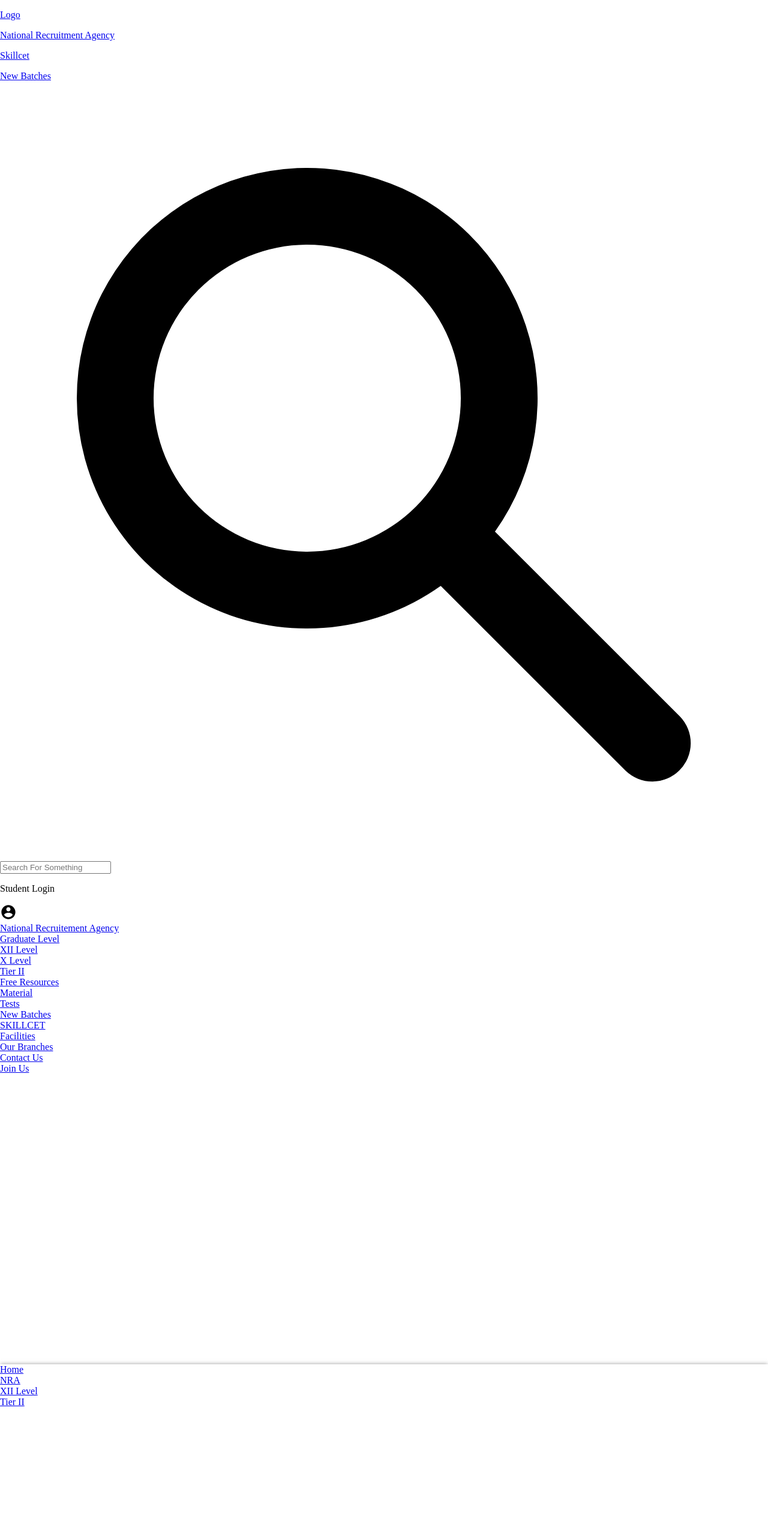
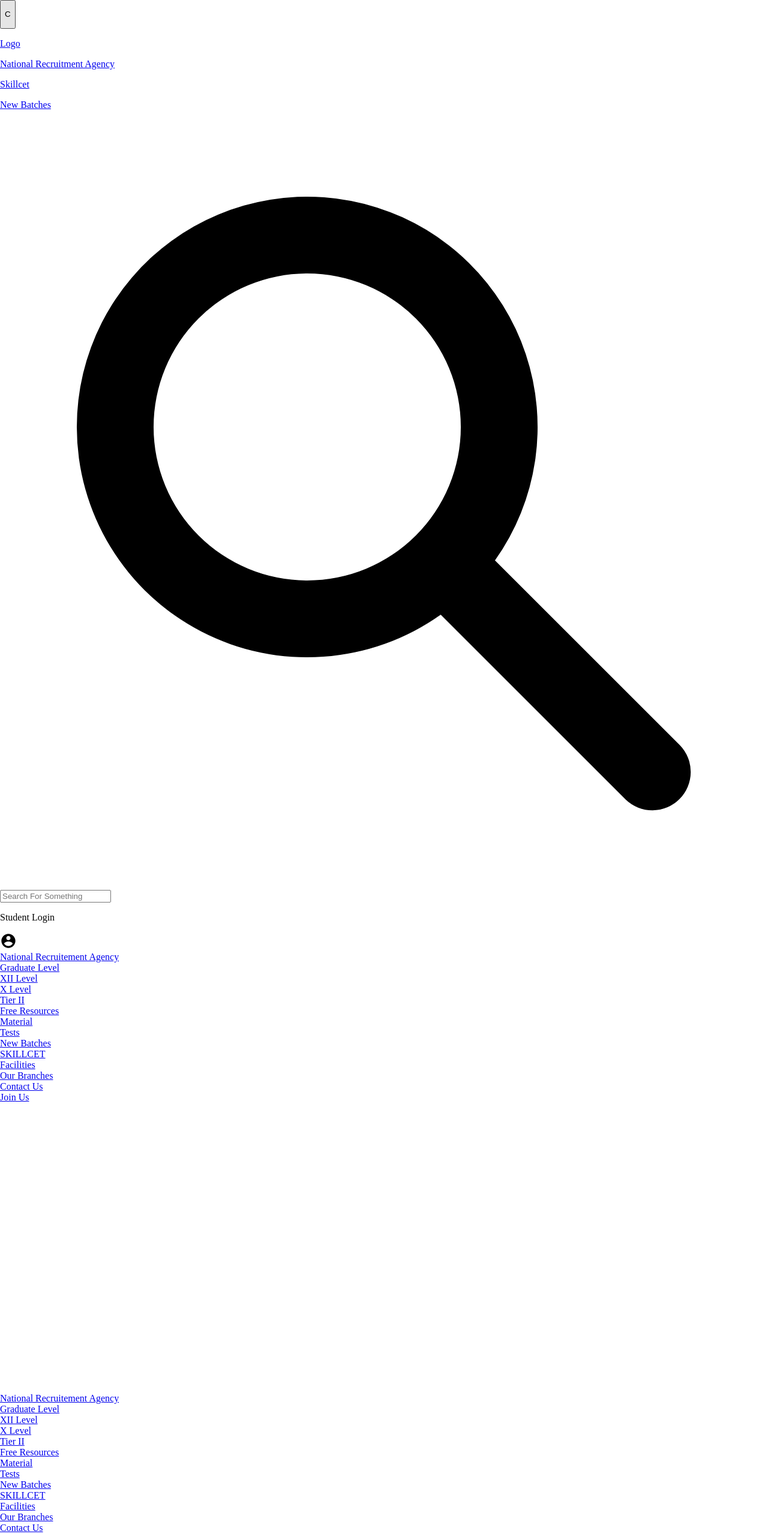
Before and after one commit to Skillcet/Skillcet, a Next.js app: page /TierII in a window 1280 px wide. Shown: the top 2558 px of the page at 60% size. Before the commit the page ends 2347 px from the top, so only its background shows below. Built offline with nearby package versions, Linux system fonts and the light colour scheme.

Commit message:
sidebar sliding now

```diff
--- a/components/Body.js
+++ b/components/Body.js
@@ -1,12 +1,19 @@
 import React from "react";
+import { useState } from "react";
 import Banner from "../components/Banner";
 import Post from "../components/Post";
 import Menu from "../components/Menu";
 import TabSelector from "./TabSelector";
-function Body({ banner, tabOption }) {
+function Body({ banner, tabOption, isOpen }) {
   return (
     <div className="mb-14 md:mb-0 md:mr-8 3xl:mr-0 ">
-      <div className="hidden lg:inline-flex  shadow-md fixed w-72 fixed?md:h-(screen-18) top-12 sm:top-16 md:top-18 bg-white z-10  overflow-x-hidden overflow-y-auto menuheight  ">
+      <div
+        className={`hidden lg:inline-flex  shadow-md fixed w-72 fixed?md:h-(screen-18) top-12 sm:top-16 md:top-18 bg-white z-10  overflow-x-hidden overflow-y-auto menuheight transform ${
+          isOpen
+            ? "translate-x-0 ease-out transition duration-200"
+            : "-translate-x-full ease-in transition duration-200"
+        }  `}
+      >
         <Menu />
       </div>
       <div className="grid grid-cols-1  md:grid-cols-5 mt-4 max-w-screen-xl lg:ml-72 3xl:mx-auto">
@@ -14,7 +21,11 @@ function Body({ banner, tabOption }) {
           {banner && <Banner />}
           {tabOption && <TabSelector tabOption={tabOption} />}
         </div>
-        <div className="hidden md:inline-flex bg-green-600 h-40"></div>
+        <div
+          className={`hidden md:inline-flex ${
+            isOpen ? "bg-blue-500" : "bg-red-500"
+          } h-40`}
+        ></div>
       </div>
     </div>
   );
--- a/components/Header.js
+++ b/components/Header.js
@@ -1,11 +1,11 @@
-import React from "react";
+import React, { useState } from "react";
 import Link from "next/link";
 import Image from "next/image";
 import { SearchIcon } from "@heroicons/react/solid";
 import { useRouter } from "next/router";
 import AccountCircleIcon from "@material-ui/icons/AccountCircle";
 
-function Header() {
+function Header({ isOpen, SetIsOpen }) {
   const router = useRouter();
   return (
     <header className="w-full top-0 z-50 sticky  shadow-md bg-white">
@@ -13,6 +13,9 @@ function Header() {
         <div className="w-1/4 md:w-1/2 flex justify-around">
           {/* logo */}
           <div className="relative flex-auto flex justify-around items-center">
+            <button onClick={() => SetIsOpen(!isOpen)}>
+              <p>C</p>
+            </button>
             <Link href="/">
               <a>
                 <p>Logo</p>
--- a/components/layout.js
+++ b/components/layout.js
@@ -1,15 +1,18 @@
 import Head from "next/head";
 import Header from "../components/Header";
 import MobileHeader from "../components/MobileHeader";
-
-export default function Layout({ children, pageTitle }) {
+import Body from "../components/Body";
+import { useState } from "react";
+export default function Layout({ children, pageTitle, banner, tabOption }) {
+  const [isOpen, SetIsOpen] = useState(1);
   return (
     <>
       <Head>
         <title>{pageTitle}</title>
         <link rel="icon" href="/favicon.ico" />
       </Head>
-      <Header />
+      <Header SetIsOpen={SetIsOpen} isOpen={isOpen} />
+      <Body banner={banner} tabOption={tabOption} isOpen={isOpen} />
       <main>{children}</main>
       <MobileHeader />
     </>
--- a/pages/_app.js
+++ b/pages/_app.js
@@ -1,7 +1,9 @@
 import "tailwindcss/tailwind.css";
 import { motion } from "framer-motion";
+import { useState } from "react";
 import "../public/Globals.css";
 function App({ Component, pageProps, router }) {
+  const [isOpen, SetIsOpen] = useState(1);
   return (
     <motion.div
       key={router.route}
@@ -19,7 +21,7 @@ function App({ Component, pageProps, router }) {
         duration: 0.2,
       }}
     >
-      <Component {...pageProps} />
+      <Component {...pageProps} isOpen={isOpen} setIsOpen={SetIsOpen} />
     </motion.div>
   );
 }
--- a/pages/index.js
+++ b/pages/index.js
@@ -3,9 +3,8 @@ import Body from "../components/Body";
 import Post from "../components/Post";
 export default function Home({ data }) {
   return (
-    <Layout pageTitle="Home">
+    <Layout pageTitle="Home" banner="true">
       {/* {console.log(data.hero?.title)} */}
-      <Body banner="true" />
     </Layout>
   );
 }
--- a/pages/nra.js
+++ b/pages/nra.js
@@ -3,9 +3,5 @@ import { nraTabOptions } from "../data/tabOptions";
 import Body from "../components/Body";
 
 export default function NRA() {
-  return (
-    <Layout pageTitle="NRA">
-      <Body tabOption={nraTabOptions} />
-    </Layout>
-  );
+  return <Layout pageTitle="NRA" tabOption={nraTabOptions}></Layout>;
 }
```
